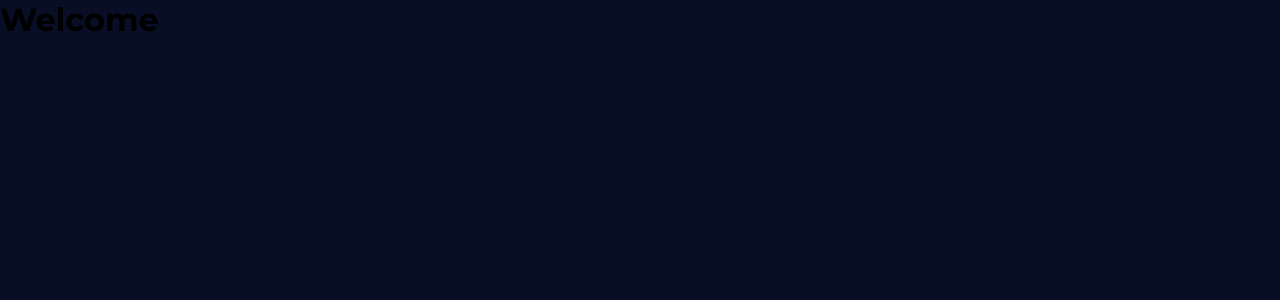
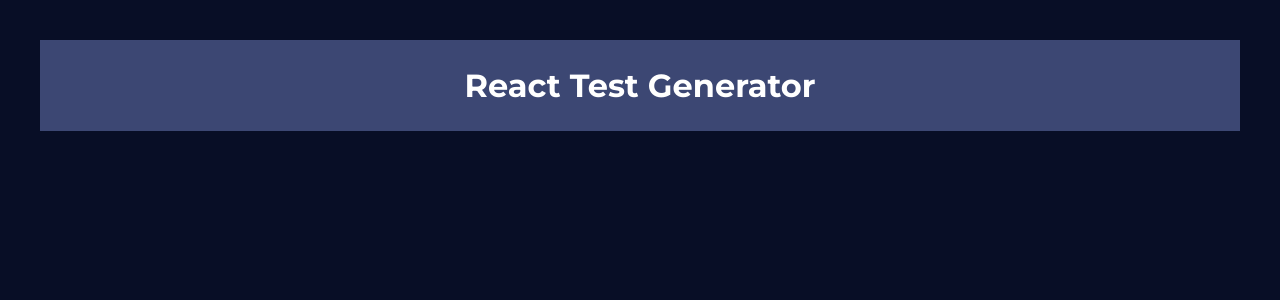
Before and after one commit to brianlockerbie/text-generator-app, a React (Create React App) app: page / in a window 1280 px wide. Shown: the top 300 px of the page. Built offline with nearby package versions, Linux system fonts and the light colour scheme.

Commit message:
Importerd Title and Container

```diff
--- a/src/App.js
+++ b/src/App.js
@@ -1,5 +1,7 @@
 import React, { useState, useEffect } from "react";
 import "./App.css";
+import Container from "./components/Container";
+import Title from "./components/Title";
 
 const App = () => {
   const [paragraphs, setParagraphs] = useState([]);
@@ -10,7 +12,9 @@ const App = () => {
 
   return (
     <div className="App">
-      <h1>Welcome</h1>
+      <Container>
+        <Title />
+      </Container>
     </div>
   );
 };
--- a/src/components/Title.js
+++ b/src/components/Title.js
@@ -3,7 +3,7 @@ import React from "react";
 const Title = () => {
   return (
     <div className="title">
-      <h1>React Test Genertor</h1>
+      <h1>React Test Generator</h1>
     </div>
   );
 };
```
